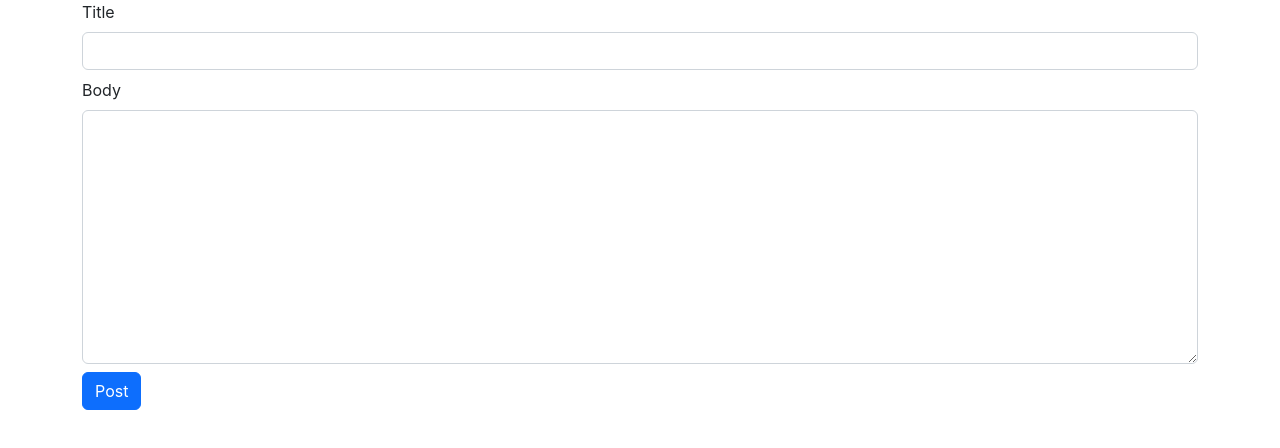
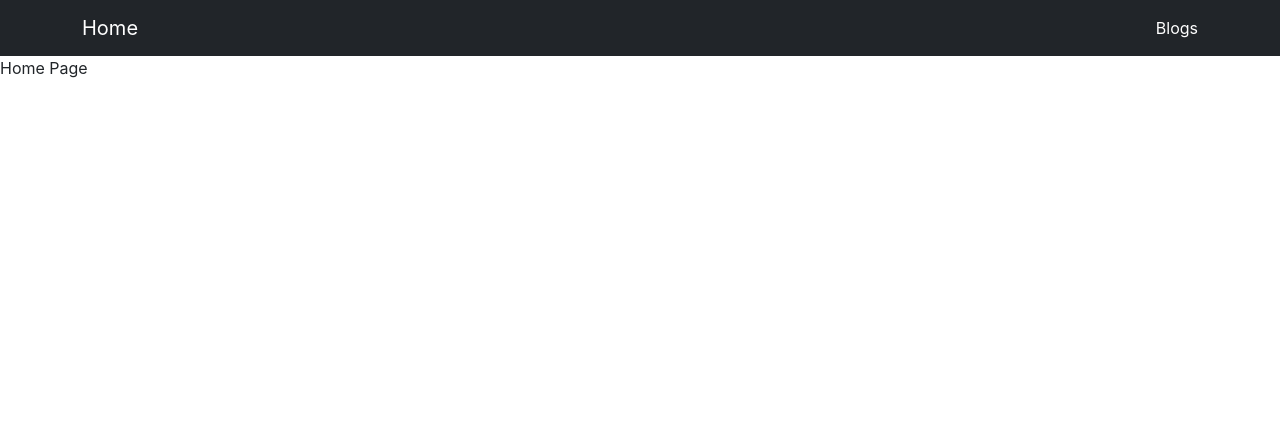
Before and after one commit to nckdgns3167/react-blog, a React (Create React App) app: page / in a window 1280 px wide. Shown: the top 448 px of the page. Built offline with nearby package versions, Linux system fonts and the light colour scheme.

Commit message:
react-router로 메인화면과 blog를 생성하는 화면 분리

```diff
--- a/package.json
+++ b/package.json
@@ -10,6 +10,7 @@
     "json-server": "^0.17.1",
     "react": "^18.2.0",
     "react-dom": "^18.2.0",
+    "react-router-dom": "^5.3.4",
     "react-scripts": "5.0.1",
     "web-vitals": "^2.1.4"
   },
--- a/src/App.js
+++ b/src/App.js
@@ -1,5 +1,6 @@
 import React, { useState } from "react";
 import axios from "axios";
+import { BrowserRouter as Router, Switch, Route, Link } from "react-router-dom";
 
 function App() {
   const [title, setTitle] = useState("");
@@ -11,7 +12,28 @@
     });
   };
   return (
+    <Router>
+      <nav class="navbar navbar-dark bg-dark">
+        <div class="container">
+          <Link class="navbar-brand" to="/">
+            Home
+          </Link>
+          <ul class="navbar-nav">
+            <li class="nav-item">
+              <Link class="nav-link active" aria-current="page" to="/blogs">
+                Blogs
+              </Link>
+            </li>
+          </ul>
+        </div>
+      </nav>
+      <Switch>
+        <Route path="/" exact>
+          Home Page
+        </Route>
+        <Route path="/blogs">
           <div className="container">
+            <h1>Create a blog post</h1>
             <div className="mb-2">
               <label className="form-label">Title</label>
               <input
@@ -37,6 +59,9 @@
               Post
             </button>
           </div>
+        </Route>
+      </Switch>
+    </Router>
   );
 }
 
```
Also changed, not shown: 1 other file (tests, documents, lock files or other folders). Lines whose indentation alone changed are shown as unchanged.
